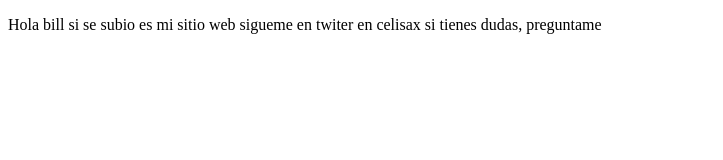
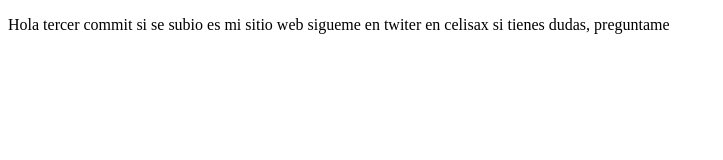
Before and after one commit to Erneston97/CursoPreWork, a plain HTML site: page index.html in a window 1280 px wide. Shown: the whole page, without its empty margins (0-723 px from the left). Drawn offline with Linux system fonts and the light colour scheme.

Commit message:
tercer commit

```diff
--- a/index.html
+++ b/index.html
@@ -8,7 +8,7 @@
 </head>
 <body>
     <p>
-        Hola bill si se subio es mi sitio web sigueme en
+        Hola tercer commit si se subio es mi sitio web sigueme en
         twiter en celisax si tienes dudas, preguntame
     </p>
 
```
